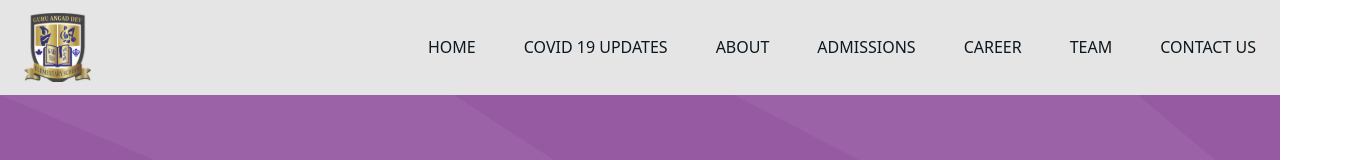
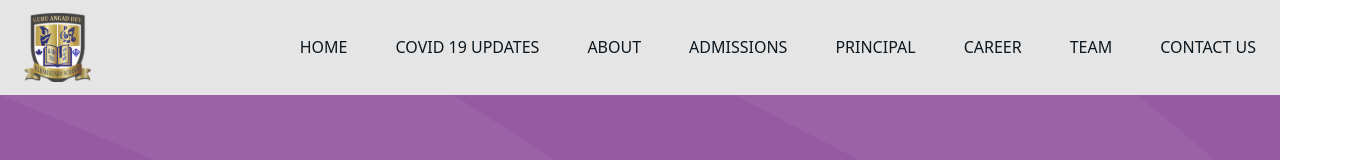
Before and after one commit to anantsoni1/gad, a React (Create React App) app: page /contact in a window 1280 px wide. Shown: the top 160 px of the page, 1347 px wide, since content can reach past the window. Built offline with nearby package versions, Linux system fonts and the light colour scheme.

Commit message:
updated the navbar

```diff
--- a/src/components/Covid/index.js
+++ b/src/components/Covid/index.js
@@ -16,14 +16,10 @@ function Covid() {
               QUICK LINKS: COVID-19 Resources
             </div>
             <div className="text-white text-center px-lg-0 px-3 text-underline pb-2">
-
               LINKS
-
             </div>
             <div className="text-white text-center px-lg-0 px-3 text-underline pb-2">
-
               COVID19 SAFETY
-
             </div>
           </div>
         </div>
@@ -31,7 +27,7 @@ function Covid() {
       <div className="container">
         <div className="row d-flex justify-content-center">
           <div className="col-lg-10 col-md-12 my-5">
-            <div className="font-regular my-5">
+            <div className="font-regular my-lg-5">
               <p>
                 Our top priority is the health and safety of all of our
                 students, staff, and the school community. Under the guidance of
--- a/src/components/contact/index.jsx
+++ b/src/components/contact/index.jsx
@@ -39,18 +39,18 @@ function Contact() {
             </form>
           </div>
           <div className="col-lg-5 col-md-5 col-sm-12 col-12 mt-5">
-            <p className="h2 mt-5">Reach Us At</p>
+            <p className="h2 mt-lg-5">Reach Us At</p>
             <iframe
               src="https://www.google.com/maps/embed?pb=!1m18!1m12!1m3!1d3502.5450831368353!2d77.35827651455917!3d28.61342119169757!2m3!1f0!2f0!3f0!3m2!1i1024!2i768!4f13.1!3m3!1m2!1s0x390ce5992452d761%3A0xaaa44725147c1507!2sJSS%20Academy%20of%20Technical%20Education!5e0!3m2!1sen!2sin!4v1579253775872!5m2!1sen!2sin"
-              width="600"
-              height="300"
+              width="100%"
+              height="380"
               frameborder="0"
               allowfullscreen
               loading="lazy"
               title="map"
               className="mt-5"
             />
-            <div className="mt-5">
+            <div className="mt-lg-5 mt-3">
               <div className="d-flex mt-2">
                 <div className="logo">
                   <img src={pointer} alt="contact" className="img-fluid pt-2" />
--- a/src/components/navbar/index.js
+++ b/src/components/navbar/index.js
@@ -4,13 +4,12 @@ import Nav from "react-bootstrap/Nav";
 import "./style.css";
 import { NavLink, Link } from "react-router-dom";
 import Logo from "../../assets/Group_59.svg";
-import NavDropdown from "react-bootstrap/NavDropdown";
 
 function NavbarComponent() {
   return (
     <React.Fragment>
       <Navbar
-        expand="lg"
+        expand="xl"
         className="nav-background py-0"
         sticky="top"
         collapseOnSelect={true}
@@ -50,6 +49,14 @@ function NavbarComponent() {
                 admissions
               </Nav.Link>
             </NavLink>
+            <NavLink to="/principal" activeClassName="activeNav">
+              <Nav.Link
+                href="/principal"
+                className="px-4 navbar-item text-center"
+              >
+                Principal
+              </Nav.Link>
+            </NavLink>
             <NavLink to="/career" activeClassName="activeNav">
               <Nav.Link href="/career" className="px-4 navbar-item text-center">
                 career
```
